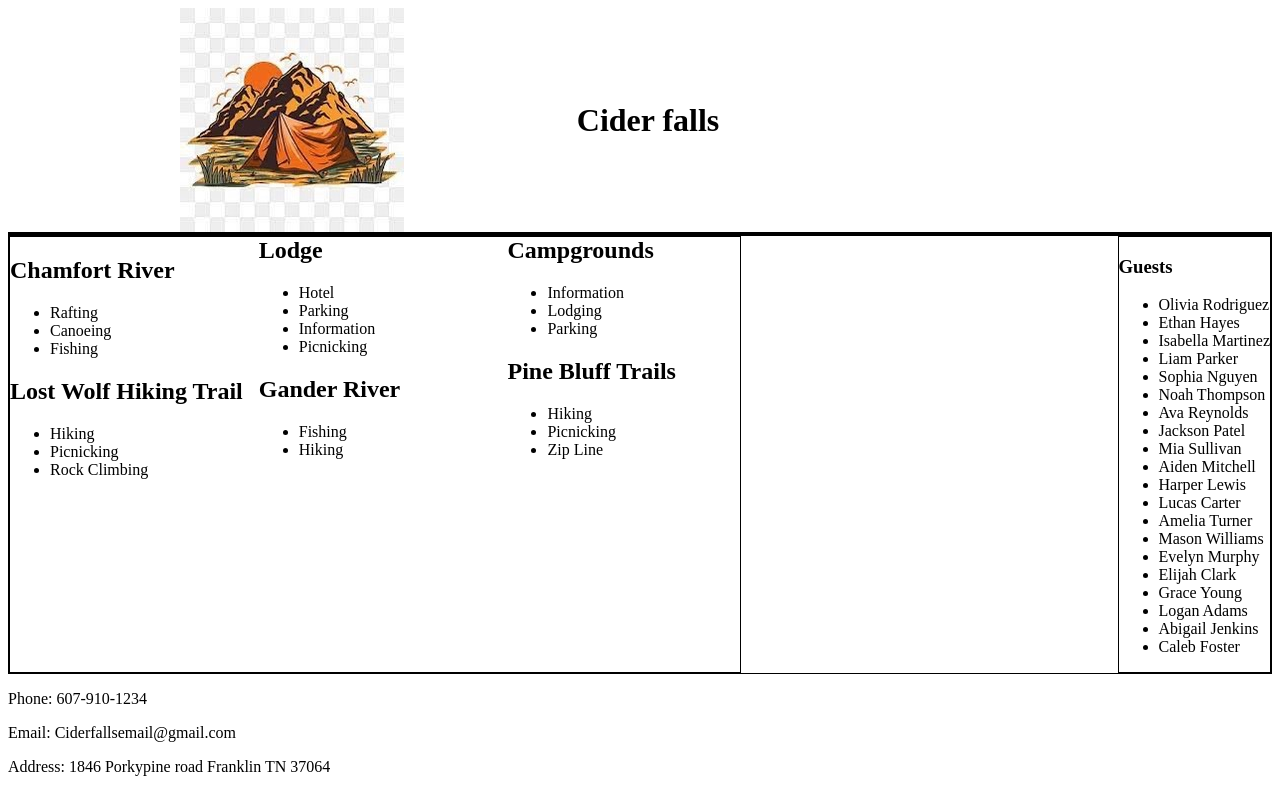
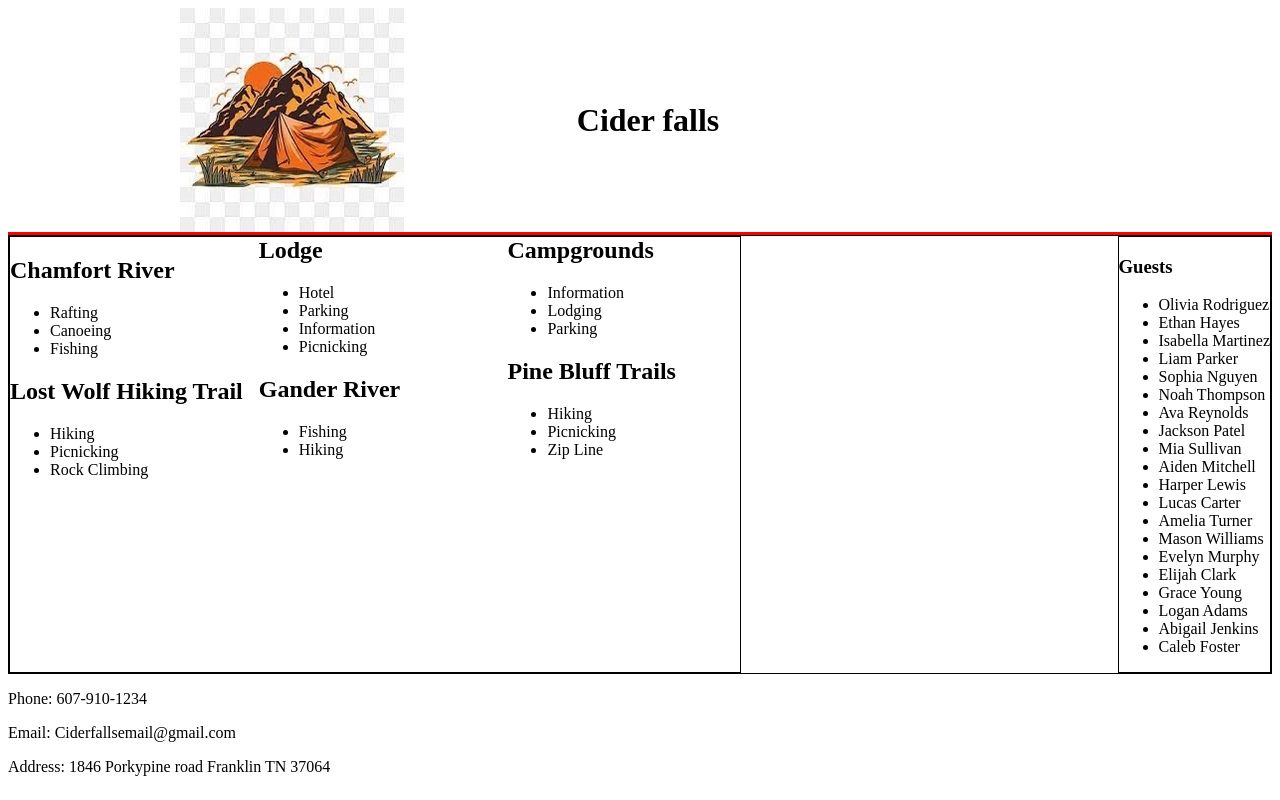
Before and after one commit to NSS-Day-Cohort-69/cider-falls-spaceball-one, a plain HTML site: page index.html in a window 1280 px wide. Drawn offline with Linux system fonts and the light colour scheme.

Commit message:
changed color

```diff
--- a/main.css
+++ b/main.css
@@ -1,6 +1,6 @@
 .header {
     display: flex;
-    border-bottom: solid black 3px;
+    border-bottom: solid red 3px;
     /* justify-content: space-between; */
     flex-direction: row;
 
```
